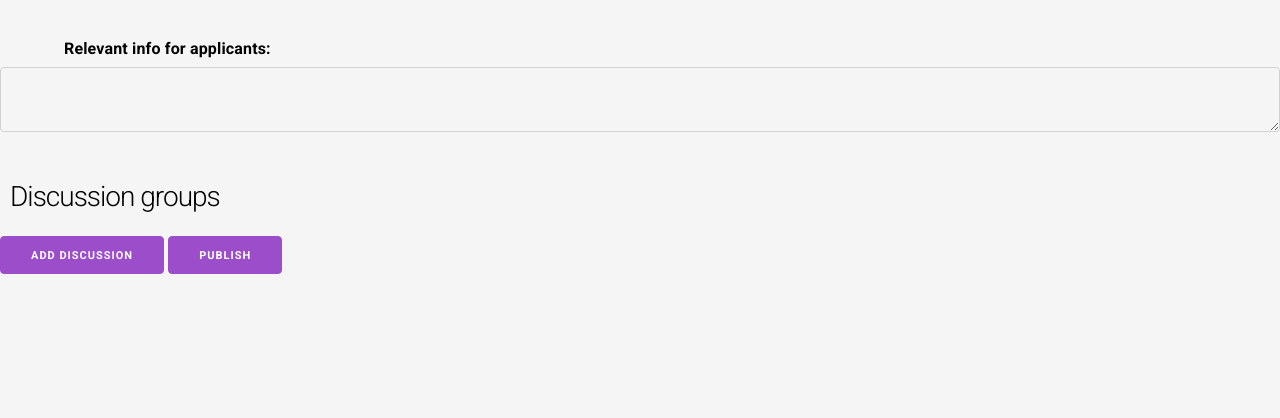
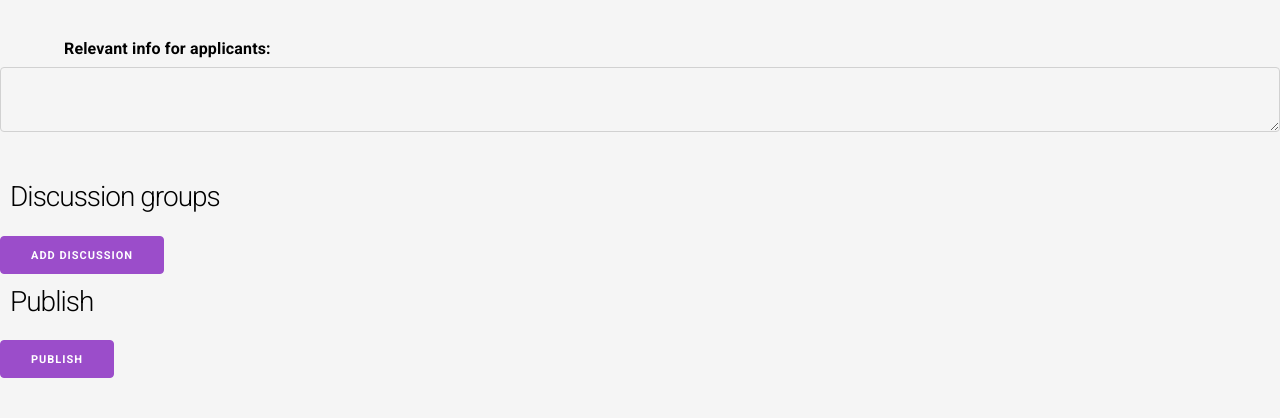
Before and after one commit to CSCI3356Spring2023/EforEveryone, a Django app: page /add-course-form in a window 1280 px wide. Shown: the part 1709-2127 px from the top of the page. Before the commit the page ends 1983 px from the top, so only its background shows below. Run offline with Django 3.2, Linux system fonts and the light colour scheme.

Commit message:
Minor changes to add course form

```diff
--- a/src/course/forms.py
+++ b/src/course/forms.py
@@ -56,6 +56,7 @@ class CourseCreationFormRaw(forms.Form):
     relevantInfo = forms.CharField(label='Relevant info for applicants', required=False, widget=forms.Textarea)
 
 class DiscussionForm(forms.ModelForm):
+    discussionNumber = forms.IntegerField(label='Discussion Number')
     startTime = forms.TimeField(label='Start Time', widget=forms.TimeInput(attrs={'type': 'time'}))
     endTime = forms.TimeField(label='End Time', widget=forms.TimeInput(attrs={'type': 'time'}))
     days = forms.MultipleChoiceField(choices=DAYS_OF_WEEK)
--- a/src/templates/addCourseForm.html
+++ b/src/templates/addCourseForm.html
@@ -62,6 +62,7 @@
         <div id = "empty-discussion-form" class="hidden">{{discussionForm.empty_form.as_p}}</div>
         <button id="add-more-discussion" type="button">Add Discussion</button>
         {% endif %}
+        <h3>Publish</h3>
         <input type="submit" value="Publish">
       </form>
     {% endblock %}
```
